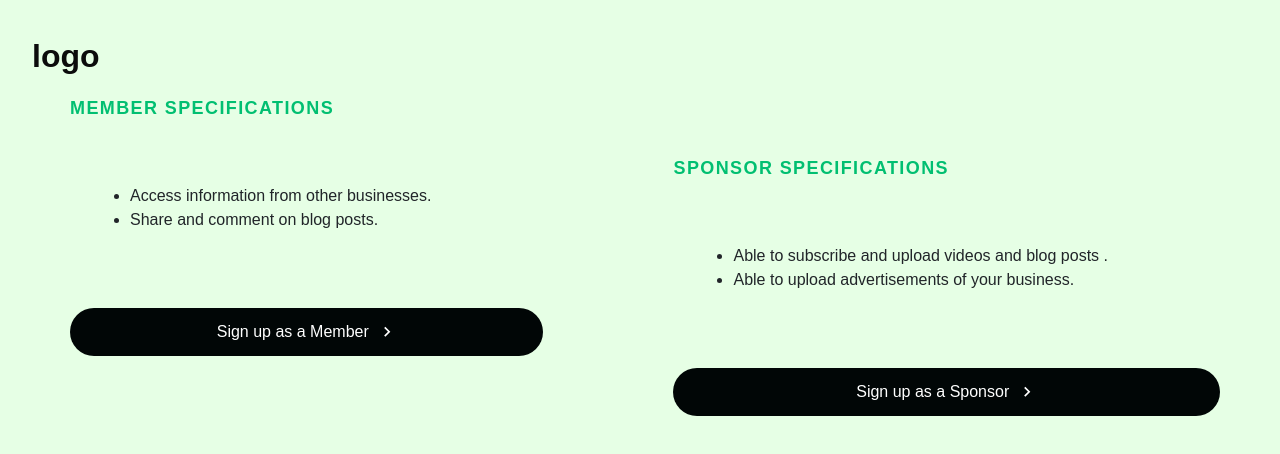
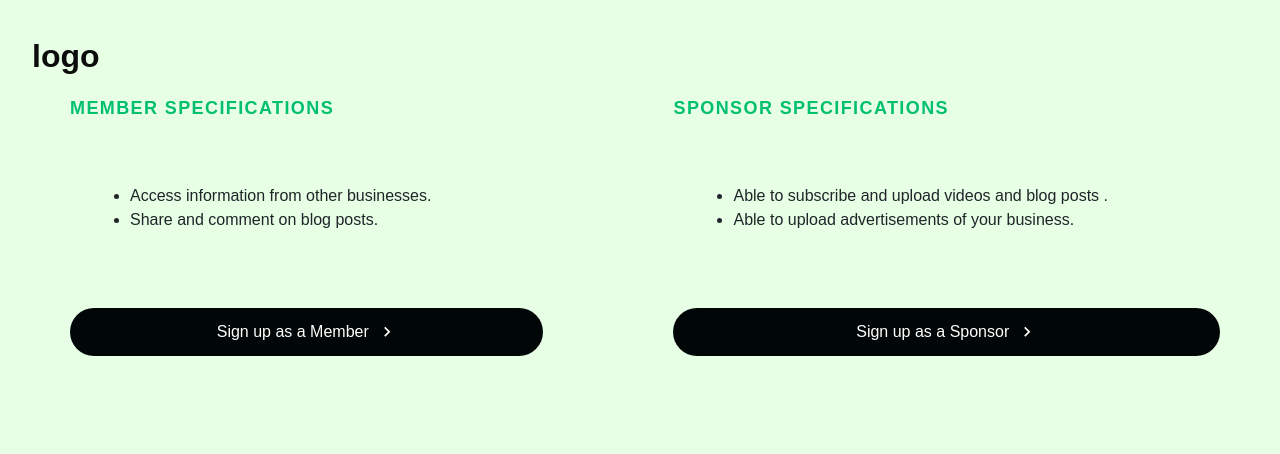
Before and after one commit to ialmani/EVE-Front-End, a React (Create React App) app in the folder front-end/: page /signup in a window 1280 px wide. Shown: the top 454 px of the page. Built offline with nearby package versions, Linux system fonts and the light colour scheme; a web font is replaced by a local one.

Commit message:
Fixed padding

```diff
--- a/front-end/src/components/SignUp/SignUpElements.js
+++ b/front-end/src/components/SignUp/SignUpElements.js
@@ -66,11 +66,10 @@ export const Column1 = styled.div`
 `;
 
 export const Column2 = styled.div`
-    margin-bottom: 25px;
-    margin-top: 80px;
+    margin-left: 30px;
+    margin-top: 20px;
     margin-right: 20px;
     padding: 0 40px;
-    margin-left: 30px;
     grid-area: col2;
 `;
 
```
